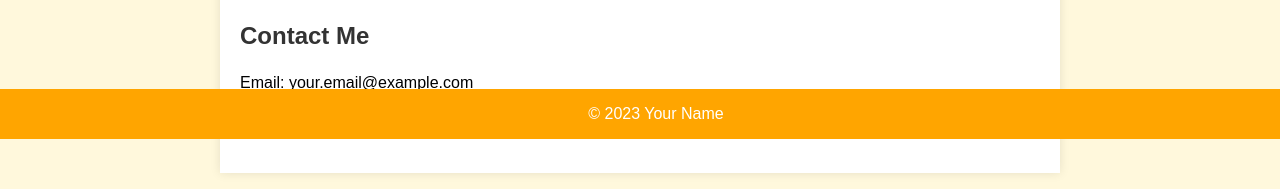
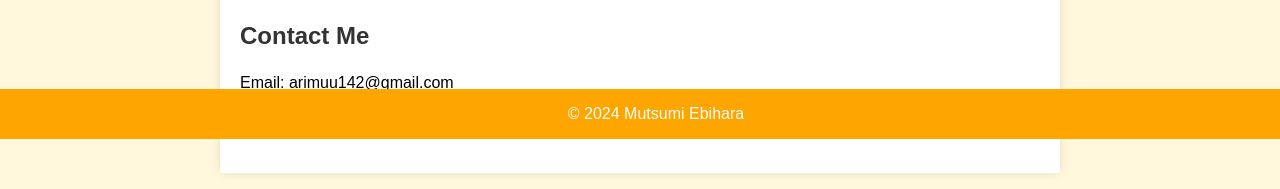
Before and after one commit to kkawailab/mutsumi, a plain HTML site: page index.html in a window 1280 px wide. Shown: the part 661-850 px from the top of the page. Drawn offline with Linux system fonts and the light colour scheme.

Commit message:
Update index.html

```diff
--- a/index.html
+++ b/index.html
@@ -77,13 +77,13 @@
 
   <section>
     <h2>Contact Me</h2>
-    <p>Email: your.email@example.com</p>
-    <p>LinkedIn: <a href="https://www.linkedin.com/in/yourname" target="_blank">linkedin.com/in/yourname</a></p>
+    <p>Email: arimuu142@gmail.com</p>
+    <p>SNSまとめ: <a href="https://lit.link/mampukukun#" target="_blank">https://lit.link/mampukukun#</a></p>
     <!-- Add other contact information as needed -->
   </section>
 
   <footer>
-    &copy; 2023 Your Name
+    &copy; 2024 Mutsumi Ebihara
   </footer>
 
 </body>
```
